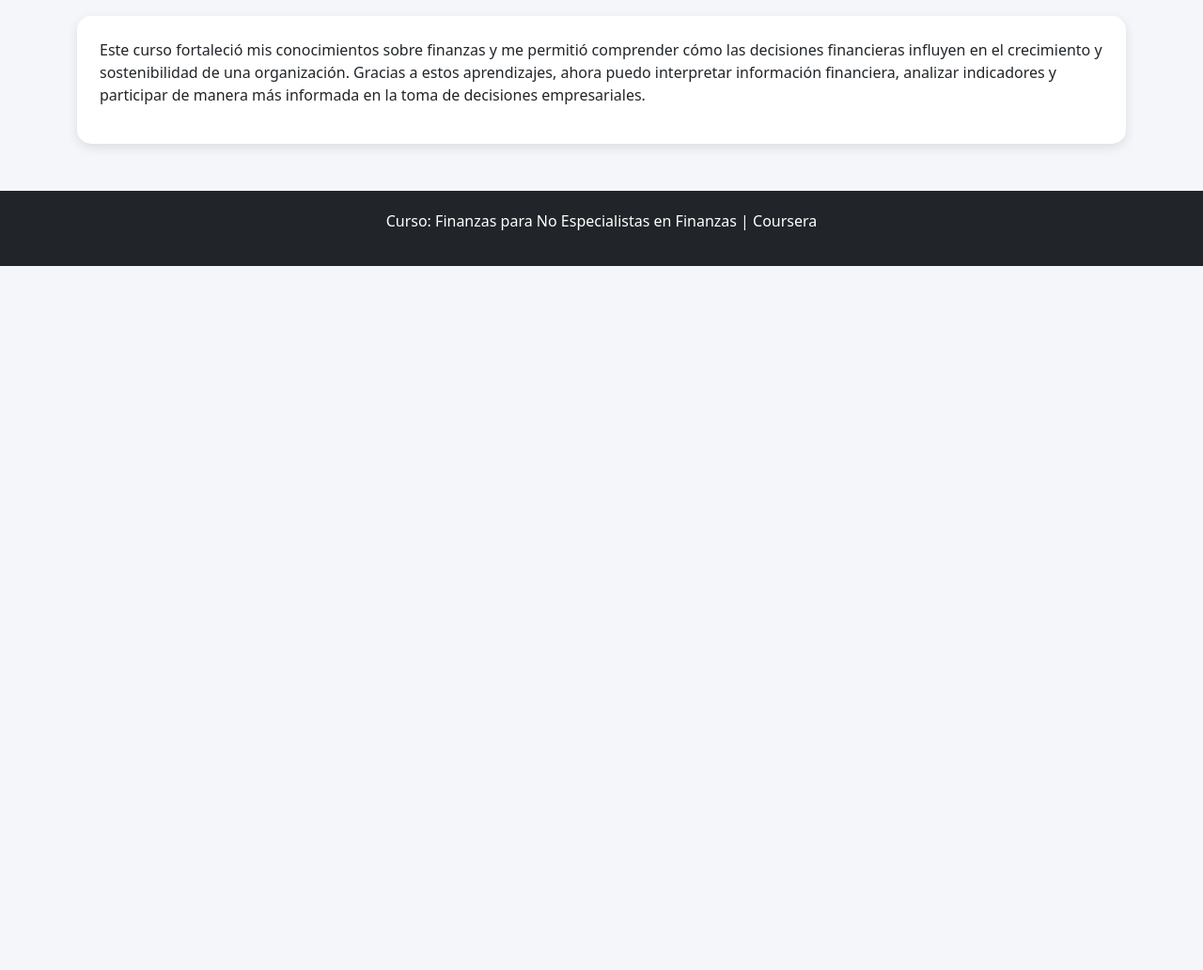
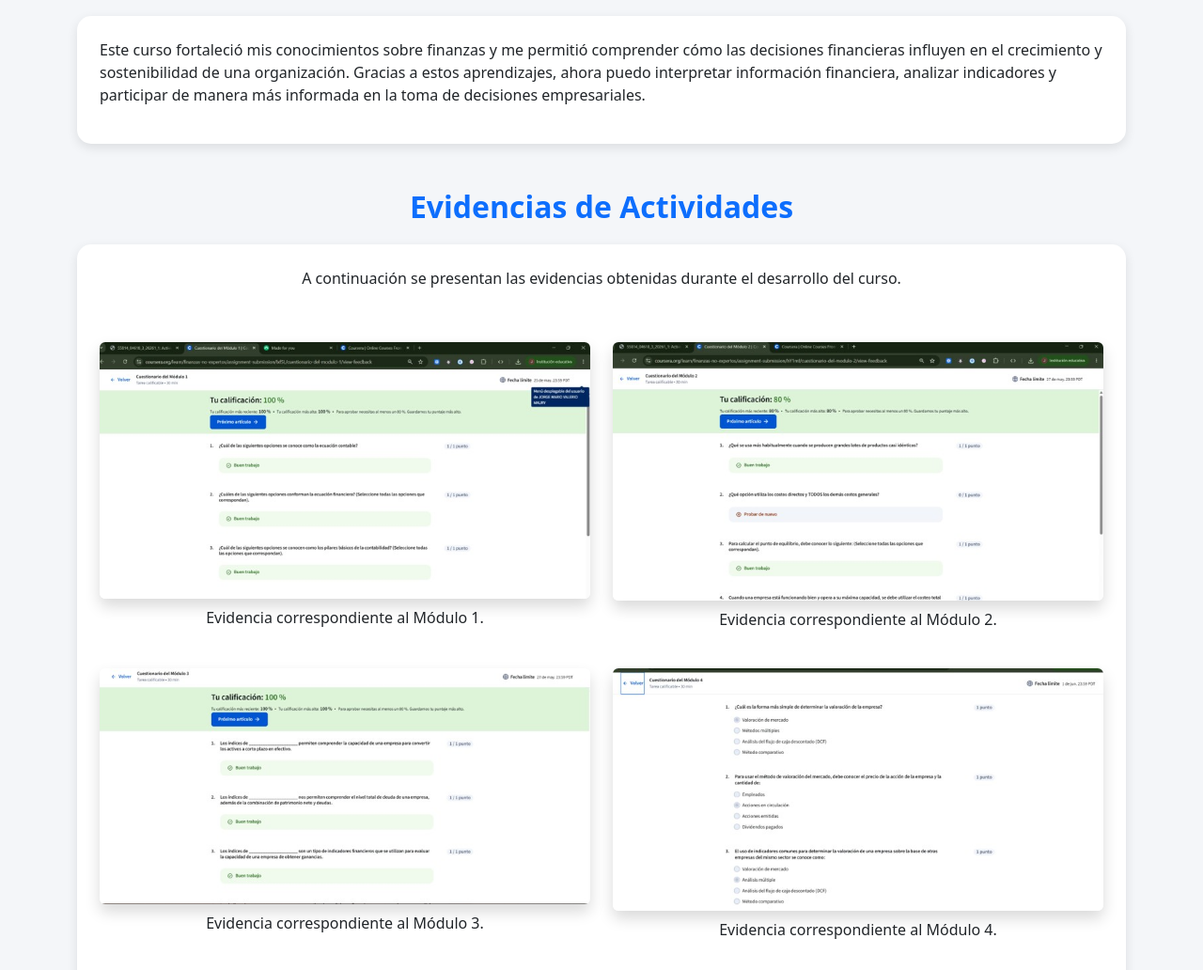
Before and after one commit to jorgevalerio-ship-it/paginaweb, a plain HTML site: page index.html in a window 1280 px wide. Shown: the part 1880-2912 px from the top of the page at 94% size. Before the commit the page ends 2163 px from the top, so only its background shows below. Drawn offline with nearby package versions, Linux system fonts and the light colour scheme.

Commit message:
subiada de actualizacion

```diff
--- a/index.html
+++ b/index.html
@@ -1,5 +1,6 @@
 <!DOCTYPE html>
 <html lang="es">
+
 <head>
     <meta charset="UTF-8">
     <meta name="viewport" content="width=device-width, initial-scale=1.0">
@@ -8,48 +9,57 @@
     <link href="https://cdn.jsdelivr.net/npm/bootstrap@5.3.3/dist/css/bootstrap.min.css" rel="stylesheet">
 
     <style>
-        body{
-            background-color:#f4f6f9;
+        body {
+            background-color: #f4f6f9;
         }
 
-        .hero{
-            background: linear-gradient(135deg,#0d6efd,#198754);
-            color:white;
-            padding:100px 20px;
-            text-align:center;
+        .hero {
+            background: linear-gradient(135deg, #0d6efd, #198754);
+            color: white;
+            padding: 100px 20px;
+            text-align: center;
         }
 
-        .card{
-            border:none;
-            border-radius:15px;
-            box-shadow:0 4px 12px rgba(0,0,0,0.1);
-            transition:0.3s;
+        .card {
+            border: none;
+            border-radius: 15px;
+            box-shadow: 0 4px 12px rgba(0, 0, 0, 0.1);
+            transition: 0.3s;
         }
 
-        .card:hover{
-            transform:translateY(-5px);
+        .card:hover {
+            transform: translateY(-5px);
         }
 
-        .section-title{
-            color:#0d6efd;
-            font-weight:bold;
-            margin-bottom:20px;
+        .section-title {
+            color: #0d6efd;
+            font-weight: bold;
+            margin-bottom: 20px;
         }
 
-        footer{
-            background:#212529;
-            color:white;
-            padding:20px;
-            text-align:center;
-            margin-top:50px;
+        footer {
+            background: #212529;
+            color: white;
+            padding: 20px;
+            text-align: center;
+            margin-top: 50px;
         }
 
-        .icon{
-            font-size:50px;
-            margin-bottom:15px;
+        .icon {
+            font-size: 50px;
+            margin-bottom: 15px;
+        }
+
+        img {
+            transition: 0.3s;
+        }
+
+        img:hover {
+            transform: scale(1.03);
         }
     </style>
 </head>
+
 <body>
 
     <!-- ENCABEZADO -->
@@ -191,8 +201,61 @@
                 </p>
             </div>
         </section>
+        <!-- EVIDENCIAS -->
+        <section class="mt-5">
+            <h2 class="section-title text-center">
+                Evidencias de Actividades
+            </h2>
+
+            <div class="card p-4">
+                <p class="text-center">
+                    A continuación se presentan las evidencias obtenidas durante el desarrollo
+                    del curso.
+                </p>
+
+                <div class="row g-4 mt-3">
+
+                    <div class="col-md-6">
+                        <img src="imagenes/evidencia1.jpg" class="img-fluid rounded shadow" alt="Evidencia Módulo 1">
+                        <p class="text-center mt-2">
+                            Evidencia correspondiente al Módulo 1.
+                        </p>
+                    </div>
+
+                    <div class="col-md-6">
+                        <img src="imagenes/evidencia2.jpg" class="img-fluid rounded shadow" alt="Evidencia Módulo 2">
+                        <p class="text-center mt-2">
+                            Evidencia correspondiente al Módulo 2.
+                        </p>
+                    </div>
+
+                    <div class="col-md-6">
+                        <img src="imagenes/evidencia3.jpg" class="img-fluid rounded shadow" alt="Evidencia Módulo 3">
+                        <p class="text-center mt-2">
+                            Evidencia correspondiente al Módulo 3.
+                        </p>
+                    </div>
+
+                    <div class="col-md-6">
+                        <img src="imagenes/evidencia4.jpg" class="img-fluid rounded shadow" alt="Evidencia Módulo 4">
+                        <p class="text-center mt-2">
+                            Evidencia correspondiente al Módulo 4.
+                        </p>
+                    </div>
+
+                    <div class="col-12">
+                        <img src="imagenes/certificado.jpg" class="img-fluid rounded shadow" alt="Certificado Final">
+                        <p class="text-center mt-2">
+                            Resultado final.
+                        </p>
+                    </div>
+
+                </div>
+            </div>
+        </section>
 
     </div>
+
 
     <footer>
         <p>
@@ -201,4 +264,5 @@
     </footer>
 
 </body>
+
 </html>
```
Also changed, not shown: imagenes/certificado.jpg (added), imagenes/evidencia1.jpg (added), imagenes/evidencia2.jpg (added), imagenes/evidencia3.jpg (added), imagenes/evidencia4.jpg (added).
